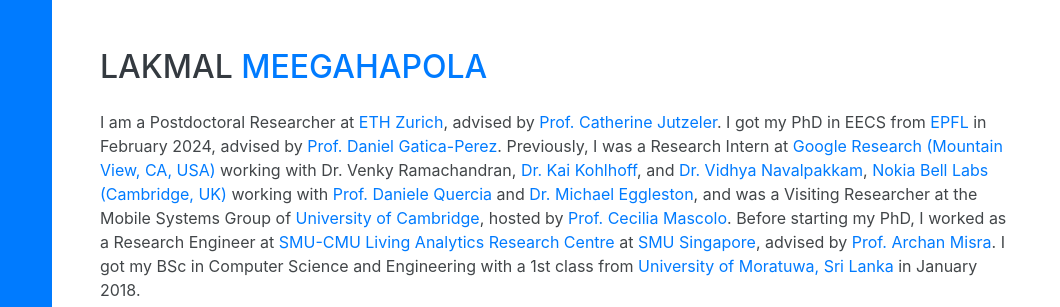
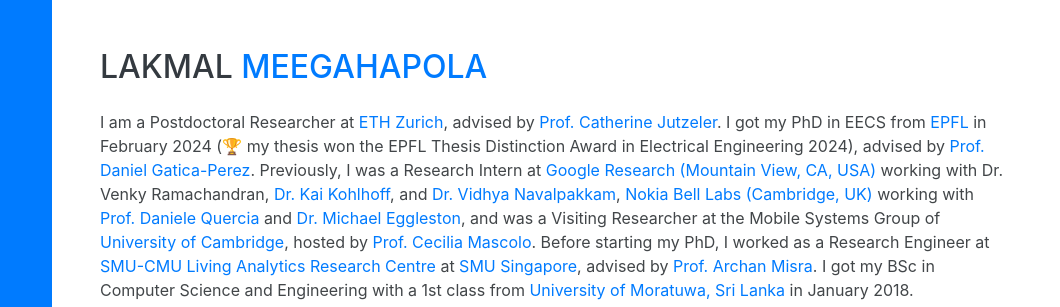
Before and after one commit to lakmalbuddikalucky/lakmalmeegahapola, a website with bundled scripts: page index.html in a window 1280 px wide. Shown: the top 307 px of the page, 220-1280 px from the left. Built offline with nearby package versions, Linux system fonts and the light colour scheme; files whose address does not match are found by name; a web font is replaced by a local one.

Commit message:
Update index.html

```diff
--- a/index.html
+++ b/index.html
@@ -93,7 +93,7 @@
         <div class="w-100">
             <h2 class="mb-4">Lakmal <span class="text-primary">Meegahapola</span></h2>
           <p class="lead mb-2">I am a Postdoctoral Researcher at <a href="https://ethz.ch/en.html">ETH Zurich</a>, advised by <a
-                    href="https://scholar.google.ch/citations?hl=en&user=vaHQ8NEAAAAJ&view_op=list_works&sortby=pubdate">Prof. Catherine Jutzeler</a>. I got my PhD in EECS from <a href="https://www.epfl.ch/en/">EPFL</a> in February 2024, advised by <a
+                    href="https://scholar.google.ch/citations?hl=en&user=vaHQ8NEAAAAJ&view_op=list_works&sortby=pubdate">Prof. Catherine Jutzeler</a>. I got my PhD in EECS from <a href="https://www.epfl.ch/en/">EPFL</a> in February 2024 (🏆 my thesis won the EPFL Thesis Distinction Award in Electrical Engineering 2024), advised by <a
                     href="https://scholar.google.com/citations?user=_3_Y0xQAAAAJ&hl=en">Prof. Daniel Gatica-Perez</a>. Previously, I was a Research Intern at <a href="https://research.google/" class="button">Google Research (Mountain View, CA, USA)</a> working with Dr. Venky Ramachandran, <a href="https://scholar.google.com/citations?user=Du7j3mQAAAAJ&hl=en">Dr. Kai Kohlhoff</a>, and <a href="https://scholar.google.com/citations?user=bTciIyYAAAAJ&hl=en">Dr. Vidhya Navalpakkam</a>, <a href="https://www.bell-labs.com/about/locations/cambridge-uk/#gref">Nokia Bell Labs (Cambridge, UK)</a> working with <a href="https://scholar.google.com/citations?hl=en&user=nPyDLd0AAAAJ&view_op=list_works&sortby=pubdate"> Prof. Daniele Quercia</a> and <a href="https://scholar.google.com/citations?user=SdEAupsAAAAJ"> Dr. Michael Eggleston</a>, and was a Visiting Researcher at the Mobile Systems Group of <a href="https://www.cst.cam.ac.uk/">University of Cambridge</a>, hosted by <a href="https://scholar.google.com/citations?user=Ej4BNaQAAAAJ&hl=en">Prof. Cecilia Mascolo</a>. Before starting my PhD, I worked as a Research Engineer at <a href="https://larc.smu.edu.sg/">SMU-CMU
                 Living Analytics Research Centre</a> at <a href="https://computing.smu.edu.sg/">SMU Singapore</a>, advised by <a href="https://scholar.google.com/citations?user=a0YC5VAAAAAJ&hl=en">Prof. Archan Misra</a>. I got my BSc in Computer Science and Engineering with a 1st class from <a href="https://www.mrt.ac.lk/web/"> University of Moratuwa, Sri Lanka </a>in January 2018.
 
```
